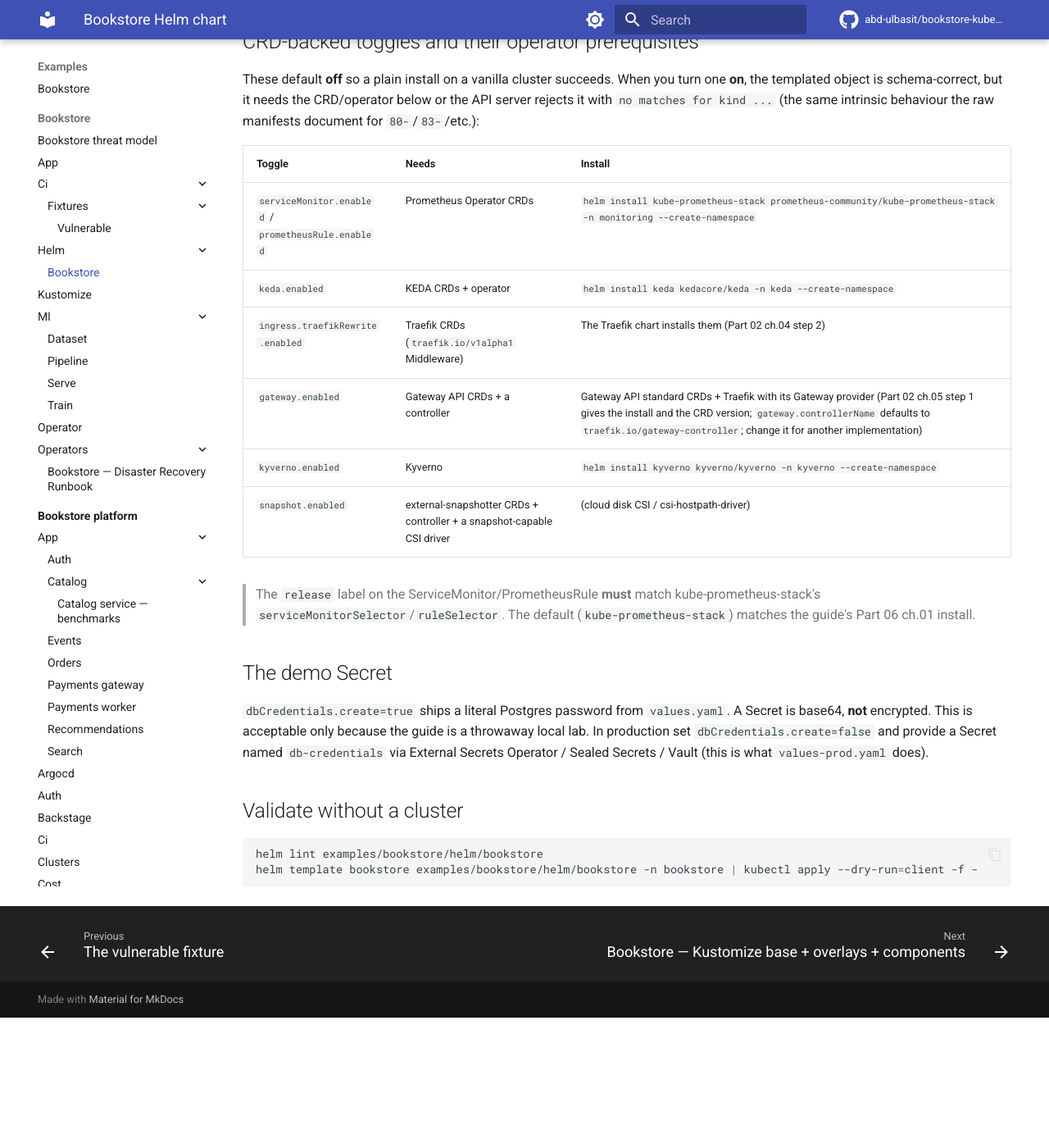
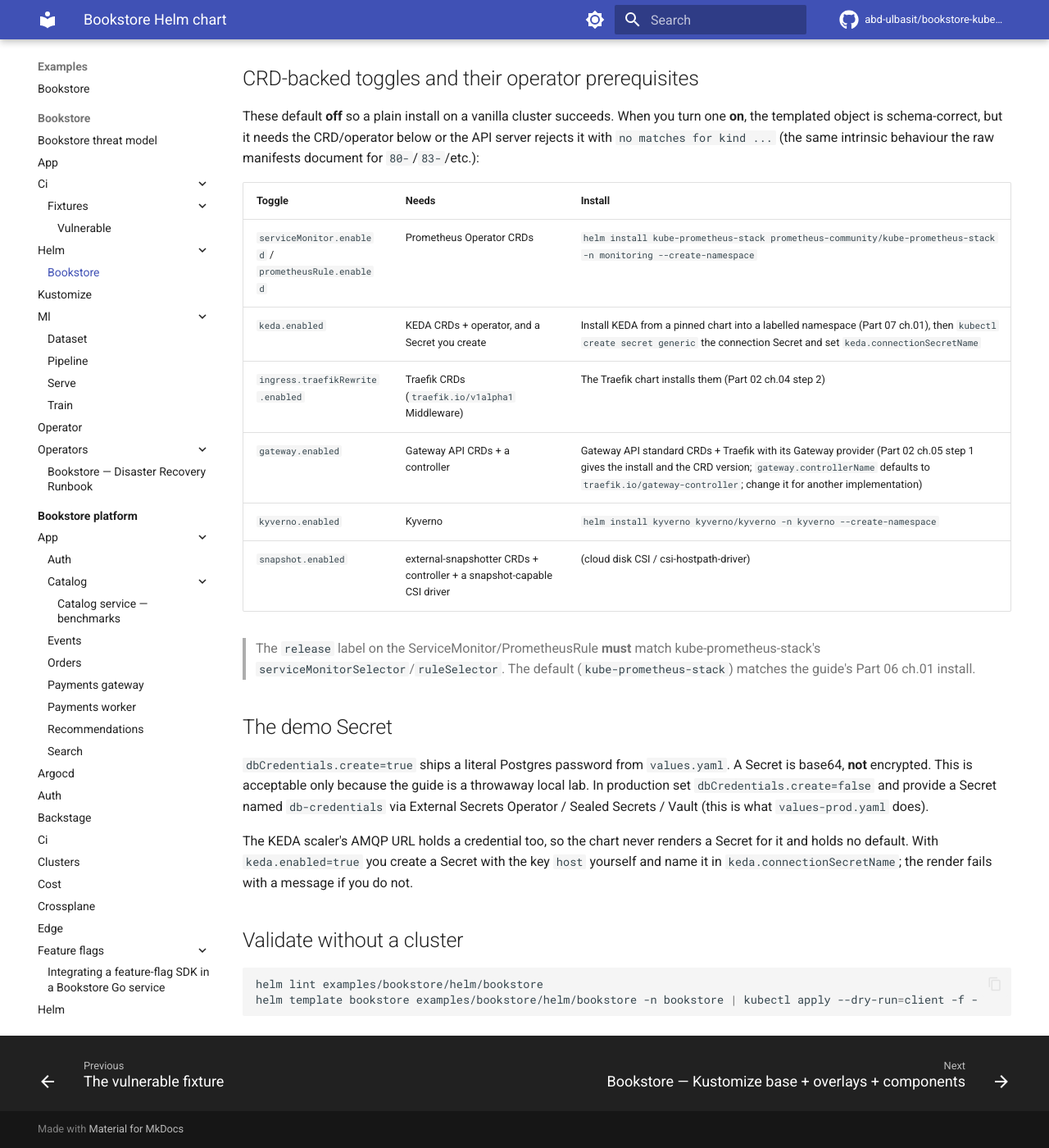
Before and after one commit to abd-ulbasit/bookstore-kubernetes-guide, an MkDocs documentation site: the page built from full-guide/examples/bookstore/helm/bookstore/README.md, in a window 1280 px wide and 1400 px high, scrolled down 2615 px. Shown: the whole window at 82% size. Built offline with MkDocs 1.6.1 and Material for MkDocs 9.7.7, drawn with Linux system fonts in a browser that asks for light colours; comment, search, counter and statistics services are not loaded; before the commit the page ends 3856 px from its top, so only the background shows below that; some of the changed text lies outside the part shown.

Commit message:
07: the KEDA scaler takes its connection from a Secret the operator makes
The chart no longer renders a rabbitmq-conn Secret with the stock guest
login, and the Kustomize keda component no longer carries one. The chart
names the Secret in keda.connectionSecretName, which has no default, and
the render fails with a message when keda.enabled is set without it.
values-prod.yaml names rabbitmq-conn. The default render stays at 49
objects, the overlays at 45, 49 and 48. With KEDA on the chart renders 51
objects, not 52, and the devc component demo renders 50, not 51.

raw-manifests/83 keeps its demo Secret for the Part 06 lab and now says so.
The payments-worker AMQP_URL still holds the stock login and is disclosed
in 07.01.

The Helm postgres liveness probe gets failureThreshold 12, as the raw
manifests and the Kustomize base already have. The Kyverno message in the
chart matches the raw copy. The values-dev and values-staging headers and
the Makefile deploy target no longer pass --create-namespace, which
collides with the chart's own Namespace.

Co-Authored-By: Claude Sonnet 5.5 <noreply@anthropic.com>

````diff
--- a/full-guide/examples/bookstore/helm/bookstore/README.md
+++ b/full-guide/examples/bookstore/helm/bookstore/README.md
@@ -71,7 +71,8 @@ the toggles and image blocks. Highlights:
 | `canary.enabled` | `false` | Manual canary variant — **XOR** `catalog` |
 | `serviceMonitor.enabled` | `false` | CRD (Prometheus Operator) |
 | `prometheusRule.enabled` | `false` | CRD (Prometheus Operator) |
-| `keda.enabled` | `false` | CRDs (KEDA) |
+| `keda.enabled` | `false` | CRDs (KEDA); needs `keda.connectionSecretName` |
+| `keda.connectionSecretName` | `""` | Name of an existing Secret (key `host`, the AMQP URL) that you create; the chart renders none, and the render fails if `keda.enabled` is set without it |
 | `kyverno.enabled` | `false` | CRD (Kyverno) — Audit-only policy |
 | `snapshot.enabled` | `false` | CRDs (external-snapshotter) + snapshot-capable CSI |
 
@@ -92,7 +93,7 @@ CRD/operator below or the API server rejects it with `no matches for kind ...`
 | Toggle | Needs | Install |
 |---|---|---|
 | `serviceMonitor.enabled` / `prometheusRule.enabled` | Prometheus Operator CRDs | `helm install kube-prometheus-stack prometheus-community/kube-prometheus-stack -n monitoring --create-namespace` |
-| `keda.enabled` | KEDA CRDs + operator | `helm install keda kedacore/keda -n keda --create-namespace` |
+| `keda.enabled` | KEDA CRDs + operator, and a Secret you create | Install KEDA from a pinned chart into a labelled namespace (Part 07 ch.01), then `kubectl create secret generic` the connection Secret and set `keda.connectionSecretName` |
 | `ingress.traefikRewrite.enabled` | Traefik CRDs (`traefik.io/v1alpha1` Middleware) | The Traefik chart installs them (Part 02 ch.04 step 2) |
 | `gateway.enabled` | Gateway API CRDs + a controller | Gateway API standard CRDs + Traefik with its Gateway provider (Part 02 ch.05 step 1 gives the install and the CRD version; `gateway.controllerName` defaults to `traefik.io/gateway-controller`; change it for another implementation) |
 | `kyverno.enabled` | Kyverno | `helm install kyverno kyverno/kyverno -n kyverno --create-namespace` |
@@ -111,6 +112,11 @@ because the guide is a throwaway local lab. In production set
 External Secrets Operator / Sealed Secrets / Vault (this is what
 `values-prod.yaml` does).
 
+The KEDA scaler's AMQP URL holds a credential too, so the chart never renders
+a Secret for it and holds no default. With `keda.enabled=true` you create a
+Secret with the key `host` yourself and name it in `keda.connectionSecretName`;
+the render fails with a message if you do not.
+
 ## Validate without a cluster
 
 ```sh
````
Also changed, not shown: full-guide/examples/bookstore/kustomize/README.md (+2 -2 lines), 12 other files.
